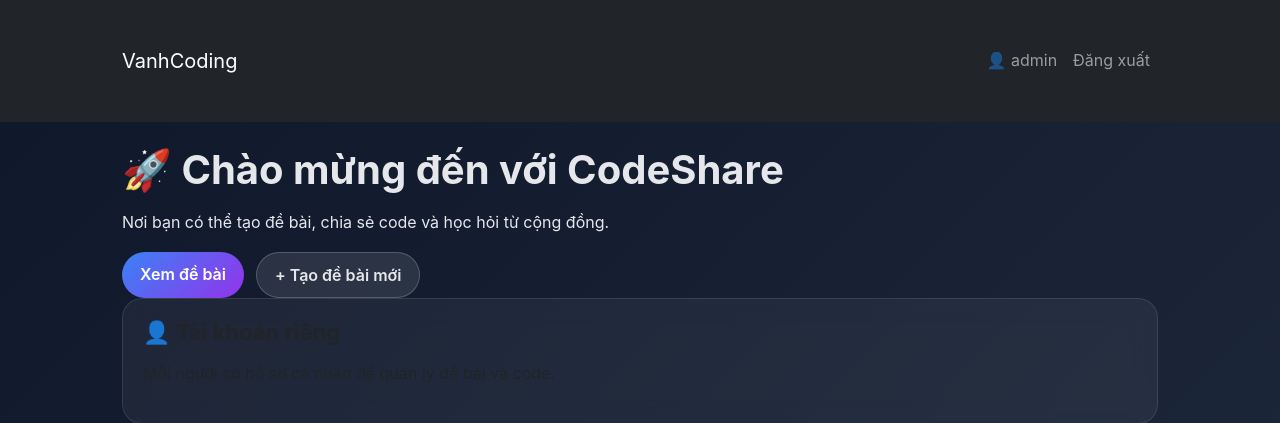
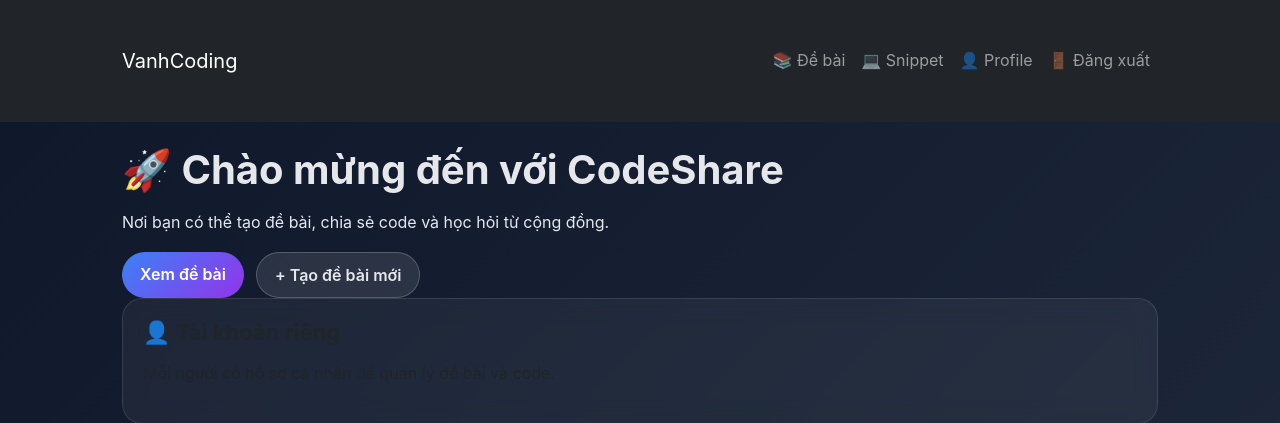
Before and after one commit to pvananh2805/rooff, a Flask app: page / in a window 1280 px wide. Shown: the top 423 px of the page. Run offline with Flask 3, Linux system fonts and the light colour scheme; a user stored in the database is signed in; parts of the project's set-up code (start-up, migrations or seed data) failed here and were passed over.

Commit message:
Update base.html

```diff
--- a/templates/base.html
+++ b/templates/base.html
@@ -7,23 +7,31 @@
     <link rel="stylesheet" href="{{ url_for('static', filename='style.css') }}">
   </head>
   <body class="bg-light">
+    <!-- Navbar -->
     <nav class="navbar navbar-expand-lg navbar-dark bg-dark">
       <div class="container">
         <a class="navbar-brand" href="{{ url_for('home') }}">VanhCoding</a>
-        <div class="collapse navbar-collapse">
+        <button class="navbar-toggler" type="button" data-bs-toggle="collapse" data-bs-target="#navbarNav">
+          <span class="navbar-toggler-icon"></span>
+        </button>
+        <div class="collapse navbar-collapse" id="navbarNav">
           <ul class="navbar-nav ms-auto">
+            <!-- Luôn có các mục chung -->
+            <li class="nav-item"><a class="nav-link" href="{{ url_for('problems.list_problems') }}">📚 Đề bài</a></li>
+            <li class="nav-item"><a class="nav-link" href="{{ url_for('snippets.list_snippets') }}">💻 Snippet</a></li>
             {% if current_user.is_authenticated %}
-              <li class="nav-item"><a class="nav-link" href="{{ url_for('user.profile', handle=current_user.handle) }}">👤 {{ current_user.handle }}</a></li>
-              <li class="nav-item"><a class="nav-link" href="{{ url_for('auth.logout') }}">Đăng xuất</a></li>
+              <li class="nav-item"><a class="nav-link" href="{{ url_for('user.profile', handle=current_user.handle) }}">👤 Profile</a></li>
+              <li class="nav-item"><a class="nav-link" href="{{ url_for('auth.logout') }}">🚪 Đăng xuất</a></li>
             {% else %}
-              <li class="nav-item"><a class="nav-link" href="{{ url_for('auth.login') }}">Đăng nhập</a></li>
-              <li class="nav-item"><a class="nav-link" href="{{ url_for('auth.register') }}">Đăng ký</a></li>
+              <li class="nav-item"><a class="nav-link" href="{{ url_for('auth.login') }}">🔑 Đăng nhập</a></li>
+              <li class="nav-item"><a class="nav-link" href="{{ url_for('auth.register') }}">📝 Đăng ký</a></li>
             {% endif %}
           </ul>
         </div>
       </div>
     </nav>
 
+    <!-- Nội dung -->
     <main class="container py-4">
       {% with messages = get_flashed_messages() %}
         {% if messages %}
@@ -37,6 +45,7 @@
       {% block content %}{% endblock %}
     </main>
 
+    <!-- Footer -->
     <footer class="bg-dark text-white text-center py-3 mt-5">
       <small>© 2025 VanhCoding</small>
     </footer>
```
